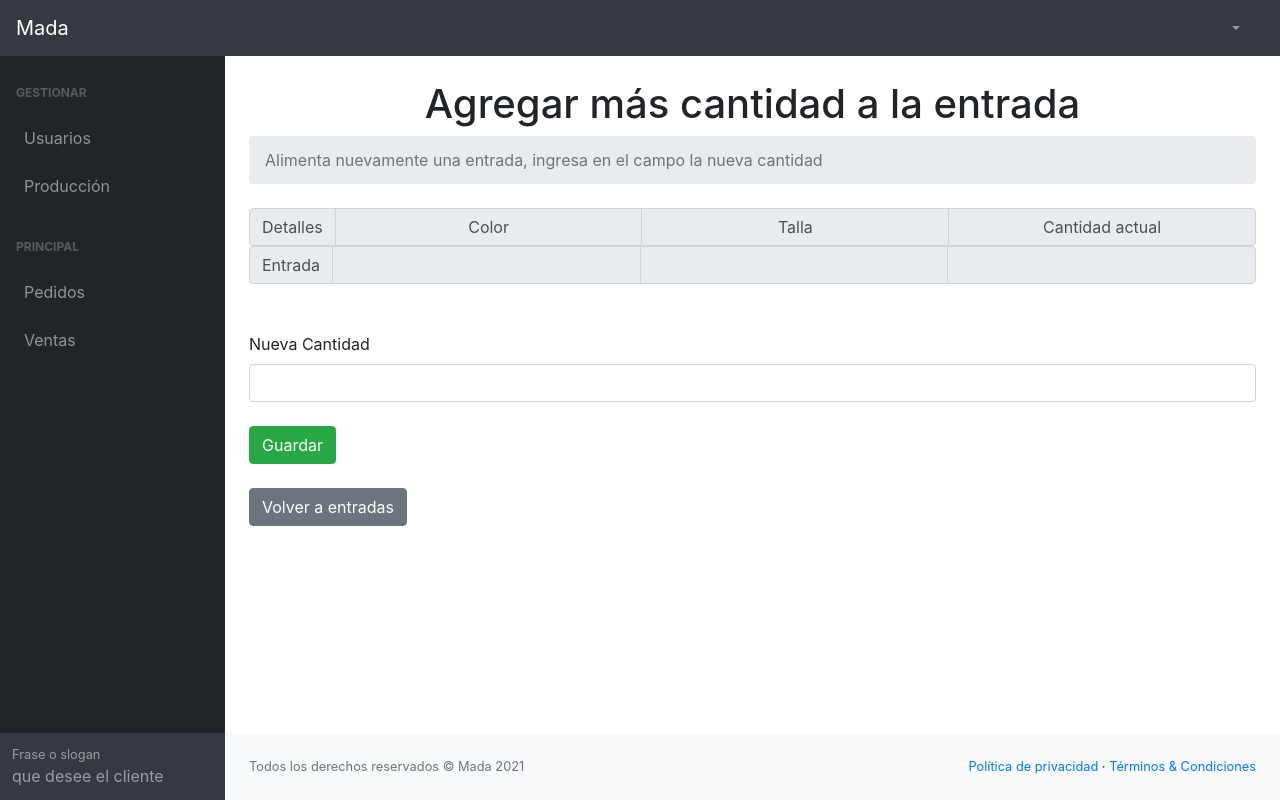
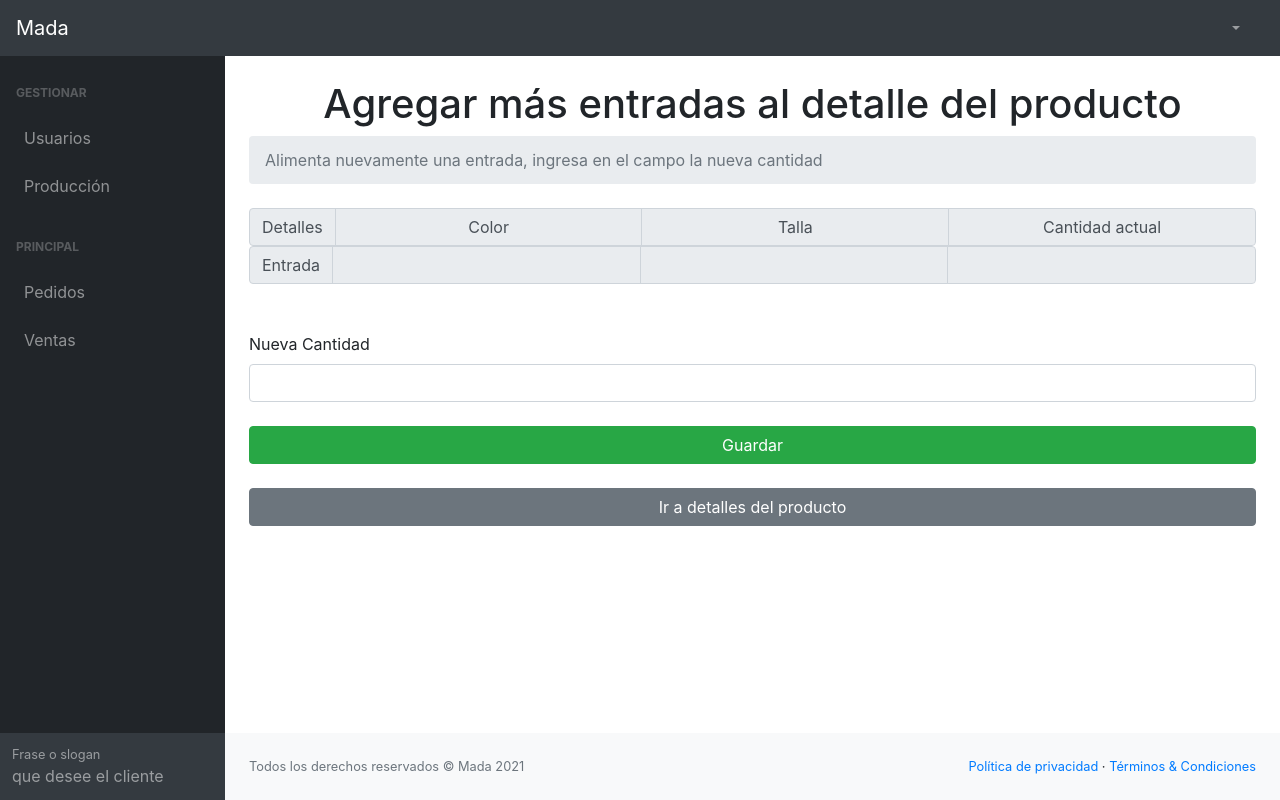
Before and after one commit to DavidMenesess/MadaWebSistema, a PHP site: page /MadaWebSistema/View/ProduccionVista/agregarCantidadEntrada.php?idDetalleProducto=1 in a window 1280 px wide. Run offline with PHP 8.4, Linux system fonts and the light colour scheme; the visitor is signed in with stand-in values (Sample User, id 1); data that the repository does not hold is empty.

Commit message:
Se ajustan las rutas para el modulo de entradas

```diff
--- a/View/ProduccionVista/agregarCantidadEntrada.php
+++ b/View/ProduccionVista/agregarCantidadEntrada.php
@@ -62,6 +62,7 @@ if(!isset ($_SESSION['correoUsuario'])){//Si no existe la varible de sesión lo
                                  <nav class="sb-sidenav-menu-nested nav accordion" id="sidenavAccordionPages">
                                  <a class="nav-link" href="../ProduccionVista/categorias.php">Categorías</a>
                                     <a class="nav-link" href="../ProduccionVista/productos.php">Productos</a>
+                                    <a class="nav-link" href="../ProduccionVista/entradasProducto.php">Entradas</a>
                                  </nav>
                              </div>
                              <div class="sb-sidenav-menu-heading">Principal</div>
@@ -85,7 +86,7 @@ if(!isset ($_SESSION['correoUsuario'])){//Si no existe la varible de sesión lo
             <div id="layoutSidenav_content">
                 <main>
                     <div class="container-fluid">
-                        <h1 class="mt-4 text-center">Agregar más cantidad a la entrada</h1>
+                        <h1 class="mt-4 text-center">Agregar más entradas al detalle del producto</h1>
                         <ol class="breadcrumb mb-4">
                             <li class="breadcrumb-item active">Alimenta nuevamente una entrada, ingresa en el campo la nueva cantidad</li>
                         </ol>
@@ -113,12 +114,12 @@ if(!isset ($_SESSION['correoUsuario'])){//Si no existe la varible de sesión lo
                                 <input type="hidden" class="form-control" name="idDetalleProducto" readonly value="<?php echo $listarEntrada['IdDetalleProducto']?>">
                                 <input type="hidden" class="form-control" name="idProducto" readonly value="<?php echo $listarEntrada['IdProducto']?>">
                                 <br>
-                                <button type="submit" class="btn btn-success" name="guardarNuevaCantidadEntrada">Guardar</button>
+                                <button type="submit" class="btn btn-success btn-block" name="guardarNuevaCantidadEntrada">Guardar</button>
                             </form>
                             <br>
                             <form action="../../Controller/ProduccionControlador/controladorProductos.php" method="POST">
                                 <input type="hidden" class="form-control" name="idProducto" readonly value="<?php echo $listarEntrada['IdProducto']?>">
-                                <button type="submit" class="btn btn-secondary" name="volverAentradasDelProducto">Volver a entradas</button>
+                                <button type="submit" class="btn btn-secondary btn-block" name="volverAentradasDelProducto">Ir a detalles del producto</button>
                             </form>
                     </div>
                 </main>
--- a/View/ProduccionVista/categorias.php
+++ b/View/ProduccionVista/categorias.php
@@ -63,6 +63,7 @@ if(!isset ($_SESSION['correoUsuario'])){//Si no existe la varible de sesión lo
                                  <nav class="sb-sidenav-menu-nested nav accordion" id="sidenavAccordionPages">
                                  <a class="nav-link" href="categorias.php">Categorías</a>
                                     <a class="nav-link" href="productos.php">Productos</a>
+                                    <a class="nav-link" href="entradasProducto.php">Entradas</a>
                                  </nav>
                              </div>
                              <div class="sb-sidenav-menu-heading">Principal</div>
--- a/View/ProduccionVista/detalleProducto.php
+++ b/View/ProduccionVista/detalleProducto.php
@@ -66,6 +66,7 @@ if(!isset ($_SESSION['correoUsuario'])){//Si no existe la varible de sesión lo
                                  <nav class="sb-sidenav-menu-nested nav accordion" id="sidenavAccordionPages">
                                  <a class="nav-link" href="../ProduccionVista/categorias.php">Categorías</a>
                                     <a class="nav-link" href="../ProduccionVista/productos.php">Productos</a>
+                                    <a class="nav-link" href="../ProduccionVista/entradasProducto.php">Entradas</a>
                                  </nav>
                              </div>
                              <div class="sb-sidenav-menu-heading">Principal</div>
--- a/View/ProduccionVista/editarCategoria.php
+++ b/View/ProduccionVista/editarCategoria.php
@@ -62,6 +62,7 @@ if(!isset ($_SESSION['correoUsuario'])){//Si no existe la varible de sesión lo
                                  <nav class="sb-sidenav-menu-nested nav accordion" id="sidenavAccordionPages">
                                  <a class="nav-link" href="../ProduccionVista/categorias.php">Categorías</a>
                                     <a class="nav-link" href="../ProduccionVista/productos.php">Productos</a>
+                                    <a class="nav-link" href="../ProduccionVista/entradasProductos.php">Entradas</a>
                                  </nav>
                              </div>
                              <div class="sb-sidenav-menu-heading">Principal</div>
--- a/View/ProduccionVista/editarProducto.php
+++ b/View/ProduccionVista/editarProducto.php
@@ -63,6 +63,7 @@ if(!isset ($_SESSION['correoUsuario'])){//Si no existe la varible de sesión lo
                                  <nav class="sb-sidenav-menu-nested nav accordion" id="sidenavAccordionPages">
                                  <a class="nav-link" href="categorias.php">Categorías</a>
                                     <a class="nav-link" href="productos.php">Productos</a>
+                                    <a class="nav-link" href="entradasProductos.php">Entradas</a>
                                  </nav>
                              </div>
                              <div class="sb-sidenav-menu-heading">Principal</div>
--- a/View/ProduccionVista/entradasProducto.php
+++ b/View/ProduccionVista/entradasProducto.php
@@ -69,6 +69,7 @@ if(!isset ($_SESSION['correoUsuario'])){//Si no existe la varible de sesión lo
                                  <nav class="sb-sidenav-menu-nested nav accordion" id="sidenavAccordionPages">
                                  <a class="nav-link" href="../ProduccionVista/categorias.php">Categorías</a>
                                     <a class="nav-link" href="../ProduccionVista/productos.php">Productos</a>
+                                    <a class="nav-link" href="../ProduccionVista/entradasProducto.php">Entradas</a>
                                  </nav>
                              </div>
                              <div class="sb-sidenav-menu-heading">Principal</div>
--- a/View/ProduccionVista/productos.php
+++ b/View/ProduccionVista/productos.php
@@ -64,6 +64,7 @@ if(!isset ($_SESSION['correoUsuario'])){//Si no existe la varible de sesión lo
                                  <nav class="sb-sidenav-menu-nested nav accordion" id="sidenavAccordionPages">
                                  <a class="nav-link" href="categorias.php">Categorías</a>
                                     <a class="nav-link" href="productos.php">Productos</a>
+                                    <a class="nav-link" href="entradasProducto.php">Entradas</a>
                                  </nav>
                              </div>
                              <div class="sb-sidenav-menu-heading">Principal</div>
--- a/View/UsuariosVista/administradores.php
+++ b/View/UsuariosVista/administradores.php
@@ -62,6 +62,7 @@ if(!isset ($_SESSION['correoUsuario'])){//Si no existe la varible de sesión lo
                                  <nav class="sb-sidenav-menu-nested nav accordion" id="sidenavAccordionPages">
                                  <a class="nav-link" href="../ProduccionVista/categorias.php">Categorías</a>
                                     <a class="nav-link" href="../ProduccionVista/productos.php">Productos</a>
+                                    <a class="nav-link" href="../ProduccionVista/entradasProducto.php">Entradas</a>
                                  </nav>
                              </div>
                              <div class="sb-sidenav-menu-heading">Principal</div>
--- a/View/UsuariosVista/clientes.php
+++ b/View/UsuariosVista/clientes.php
@@ -63,6 +63,7 @@ if(!isset ($_SESSION['correoUsuario'])){//Si no existe la varible de sesión lo
                                  <nav class="sb-sidenav-menu-nested nav accordion" id="sidenavAccordionPages">
                                  <a class="nav-link" href="../ProduccionVista/categorias.php">Categorías</a>
                                     <a class="nav-link" href="../ProduccionVista/productos.php">Productos</a>
+                                    <a class="nav-link" href="../ProduccionVista/entradasProducto.php">Entradas</a>
                                  </nav>
                              </div>
                              <div class="sb-sidenav-menu-heading">Principal</div>
--- a/View/UsuariosVista/editarAdministrador.php
+++ b/View/UsuariosVista/editarAdministrador.php
@@ -62,6 +62,7 @@ if(!isset ($_SESSION['correoUsuario'])){//Si no existe la varible de sesión lo
                                  <nav class="sb-sidenav-menu-nested nav accordion" id="sidenavAccordionPages">
                                  <a class="nav-link" href="../ProduccionVista/categorias.php">Categorías</a>
                                     <a class="nav-link" href="../ProduccionVista/productos.php">Productos</a>
+                                    <a class="nav-link" href="../ProduccionVista/entradasProducto.php">Entradas</a>
                                  </nav>
                              </div>
                              <div class="sb-sidenav-menu-heading">Principal</div>
```
